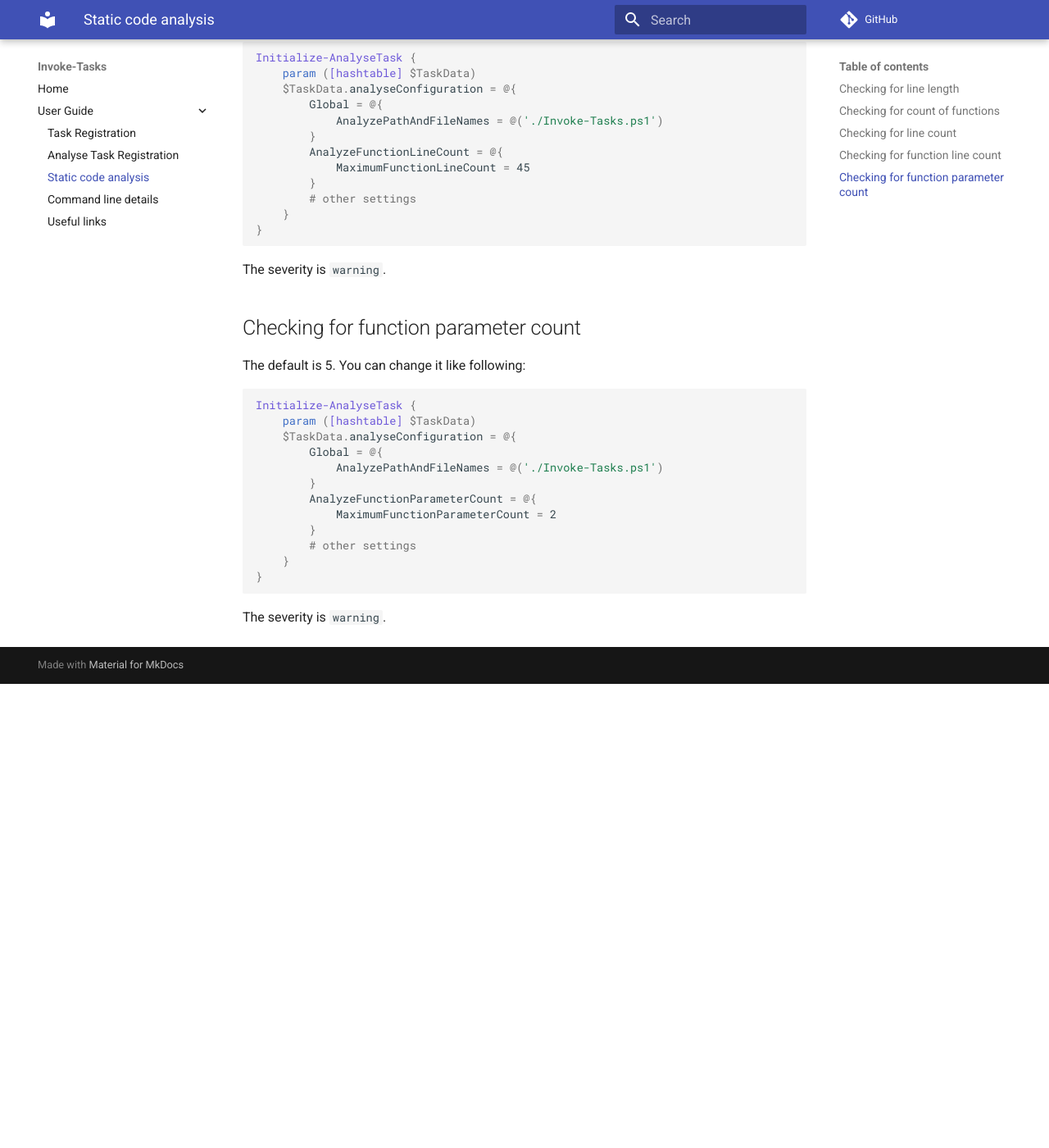
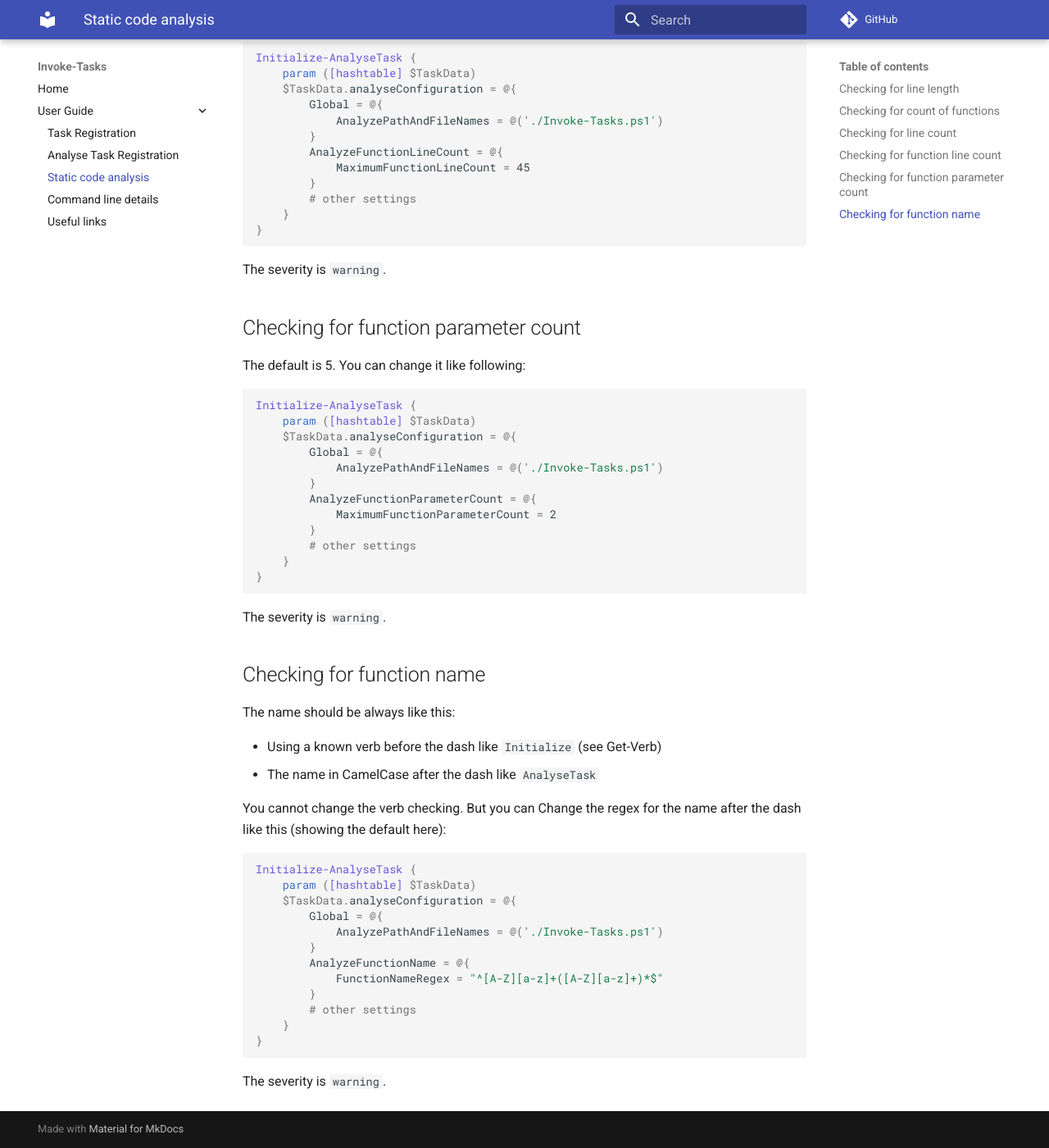
Before and after one commit to thomas-lehmann-private/Invoke-Tasks, an MkDocs documentation site: the page built from docs/static-code-analysis.md, in a window 1280 px wide and 1400 px high, scrolled down 1492 px. Shown: the whole window at 82% size. Built offline with MkDocs 1.6.1 and Material for MkDocs 9.7.7, drawn with Linux system fonts in a browser that asks for light colours; comment, search, counter and statistics services are not loaded; before the commit the page ends 2326 px from its top, so only the background shows below that.

Commit message:
#5 Checking the function name  - verb checking and  - regex for the name after the dash (default: CamelCase)

````diff
--- a/docs/static-code-analysis.md
+++ b/docs/static-code-analysis.md
@@ -99,3 +99,30 @@ Initialize-AnalyseTask {
 }
 ```
 The severity is `warning`.
+
+## Checking for function name
+
+The name should be always like this:
+
+- Using a known verb before the dash like `Initialize` (see Get-Verb)
+- The name in CamelCase after the dash like `AnalyseTask`
+
+You cannot change the verb checking. But you can Change the regex for the name
+after the dash like this (showing the default here):
+
+```powershell
+Initialize-AnalyseTask {
+    param ([hashtable] $TaskData)
+    $TaskData.analyseConfiguration = @{
+        Global = @{
+            AnalyzePathAndFileNames = @('./Invoke-Tasks.ps1')
+        }
+        AnalyzeFunctionName = @{
+            FunctionNameRegex = "^[A-Z][a-z]+([A-Z][a-z]+)*$"
+        }
+        # other settings
+    }
+}
+```
+
+The severity is `warning`.
````
Also changed, not shown: 3 other files.
